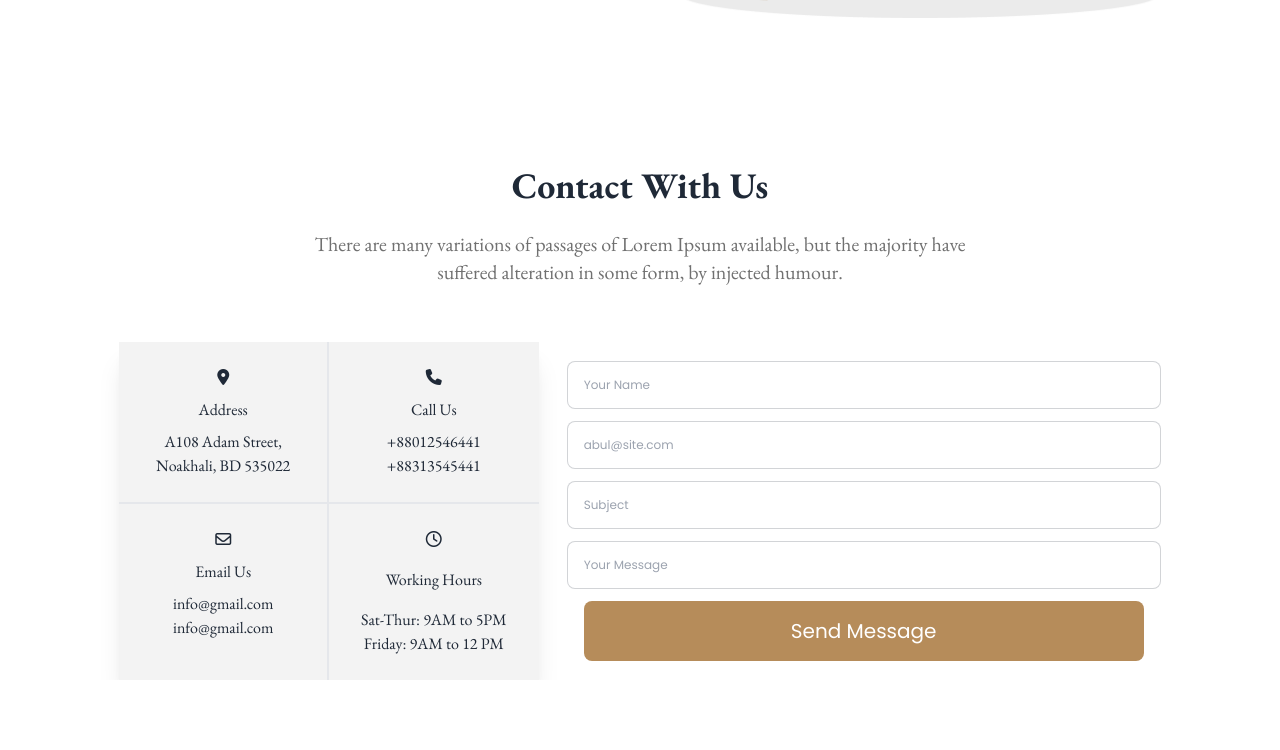
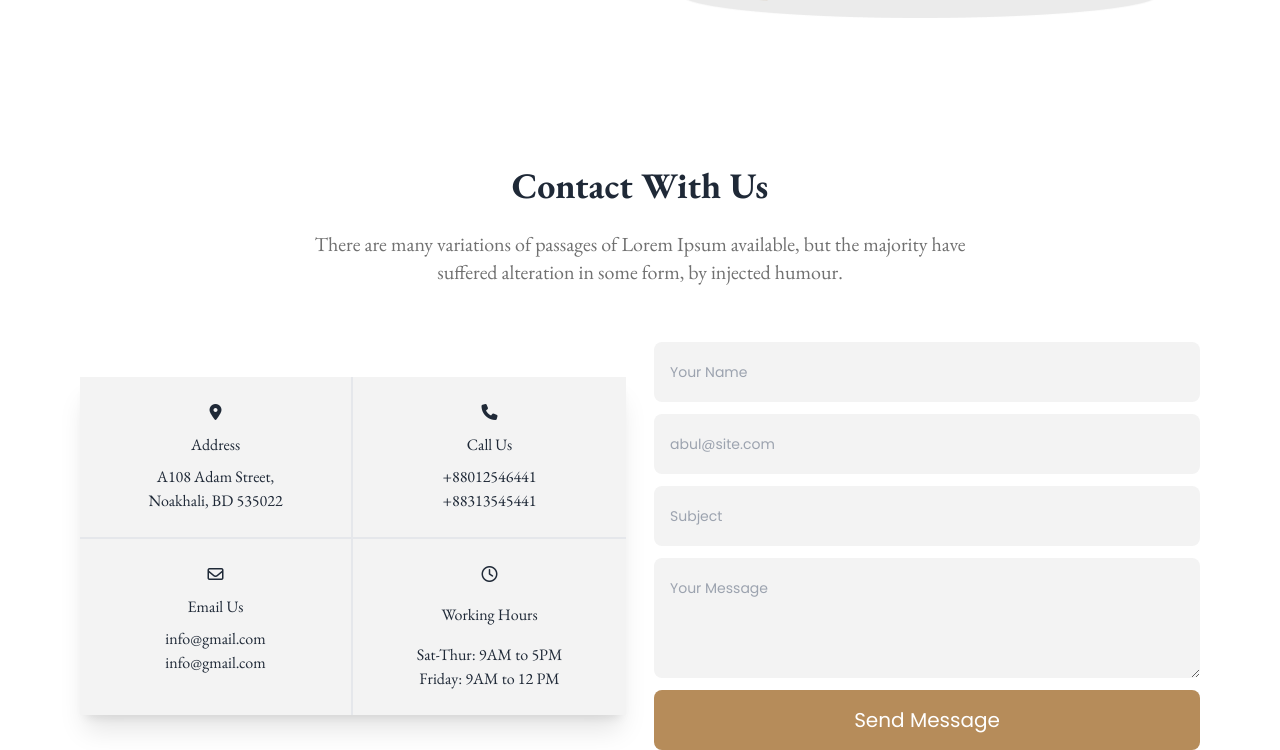
Before and after one commit to ismail-dev-code/legal-solution-daisyui, a plain HTML site: page index.html in a window 1280 px wide. Shown: the part 3383-4133 px from the top of the page. Before the commit the page ends 4063 px from the top, so only its background shows below. Drawn offline with nearby package versions, Linux system fonts and the light colour scheme.

Commit message:
contact us section done with recheck

```diff
--- a/index.html
+++ b/index.html
@@ -453,14 +453,16 @@
           the majority have suffered alteration in some form, by injected
           humour.
         </p>
-        <div class="flex justify-center items-center flex-col md:gap-7 gap-8 md:flex-row">
+        <div
+          class="flex justify-center items-center flex-col md:gap-7 gap-8 md:flex-row"
+        >
           <!-- cards  -->
           <div
-            class="card bg-[#F3F3F3] grid md:grid-cols-2 grid-cols-1 rounded-none shadow-xl "
+            class="card bg-[#F3F3F3] md:w-6/12 grid md:grid-cols-2 grid-cols-1 rounded-none shadow-xl"
           >
             <!-- card 1  -->
             <div
-              class="card-body py-6  border-b-2 border-r-2 items-center text-center"
+              class="card-body py-6 md:border-b-2 md:border-r-2 items-center text-center"
             >
               <ul>
                 <li><i class="fa-solid fa-location-dot"></i></li>
@@ -472,9 +474,7 @@
               </p>
             </div>
             <!-- card 2  -->
-            <div
-              class="card-body py-6  border-b-2 items-center text-center"
-            >
+            <div class="card-body py-6 md:border-b-2 items-center text-center">
               <ul>
                 <li><i class="fa-solid fa-phone"></i></li>
               </ul>
@@ -483,7 +483,7 @@
             </div>
 
             <!-- card 3  -->
-            <div class="card-body py-6  items-center border-r-2 text-center">
+            <div class="card-body py-6 items-center border-r-2 text-center">
               <ul>
                 <li><i class="fa-regular fa-envelope"></i></li>
               </ul>
@@ -494,9 +494,7 @@
               </p>
             </div>
             <!-- card 4  -->
-            <div
-              class="card-body py-6  space-y-2 items-center text-center"
-            >
+            <div class="card-body py-6 space-y-2 items-center text-center">
               <ul>
                 <li><i class="fa-regular fa-clock"></i></li>
               </ul>
@@ -507,27 +505,42 @@
               </p>
             </div>
           </div>
+          <!-- input area  -->
+          <div
+            class="flex flex-col items-center md:w-6/12 md:space-y-3 space-y-2 justify-center"
+          >
+            <input
+              class="md:py-5 py-2 w-full text-left rounded-lg pl-4 text-sm bg-[#F3F3F3] font-poppins"
+              type="text"
+              placeholder="Your Name"
+            />
 
-          <div class="flex flex-col items-center justify-center">
-            <label class="input input-bordered mb-2 md:mb-3 flex items-left gap-2">
-              <input
-                class="md:py-5 py-2 w-full md:w-[560px] text-left rounded-lg text-xs font-poppins"
-                type="text"
-                placeholder="Your Name"
-              />
-            </label>
-            <label class="input input-bordered mb-2 md:mb-3 flex items-center gap-2">
-              <input type="text" class="md:py-5 py-2 w-full md:w-[560px] text-left rounded-lg text-xs font-poppins" placeholder="abul@site.com" />
-            </label>
+            <input
+              type="text"
+              class="md:py-5 py-2 w-full text-left rounded-lg pl-4 text-sm bg-[#F3F3F3] font-poppins"
+              placeholder="abul@site.com"
+            />
 
-            <label class="input input-bordered mb-2 md:mb-3 flex items-center gap-2">
-              <input type="text" class="md:py-5 py-2 w-full md:w-[560px] text-left rounded-lg text-xs font-poppins" placeholder="Subject" />
-            </label>
-            <label class="input input-bordered mb-2 md:mb-3 flex items-center gap-2">
-              <input type="text" class=" md:py-5 py-2 w-full md:w-[560px] text-left rounded-lg text-xs font-poppins" placeholder="Your Message" />
-            </label>
+            <input
+              type="text"
+              class="md:py-5 py-2 w-full text-left rounded-lg pl-4 text-sm bg-[#F3F3F3] font-poppins"
+              placeholder="Subject"
+            />
 
-            <button class="bg-primary md:py-4 py-2 w-full md:w-[560px] text-center text-white rounded-lg text-xl leading-7 font-poppins">Send Message</button>
+            <textarea
+              name=""
+              id=""
+              class="md:py-5 py-2 w-full text-left rounded-lg pl-4 text-sm bg-[#F3F3F3] font-poppins"
+              placeholder="Your Message"
+              cols="40"
+              rows="4"
+            ></textarea>
+
+            <button
+              class="bg-primary md:py-4 py-2 w-full text-center text-white rounded-lg text-xl leading-7 font-poppins"
+            >
+              Send Message
+            </button>
           </div>
         </div>
       </section>
```
